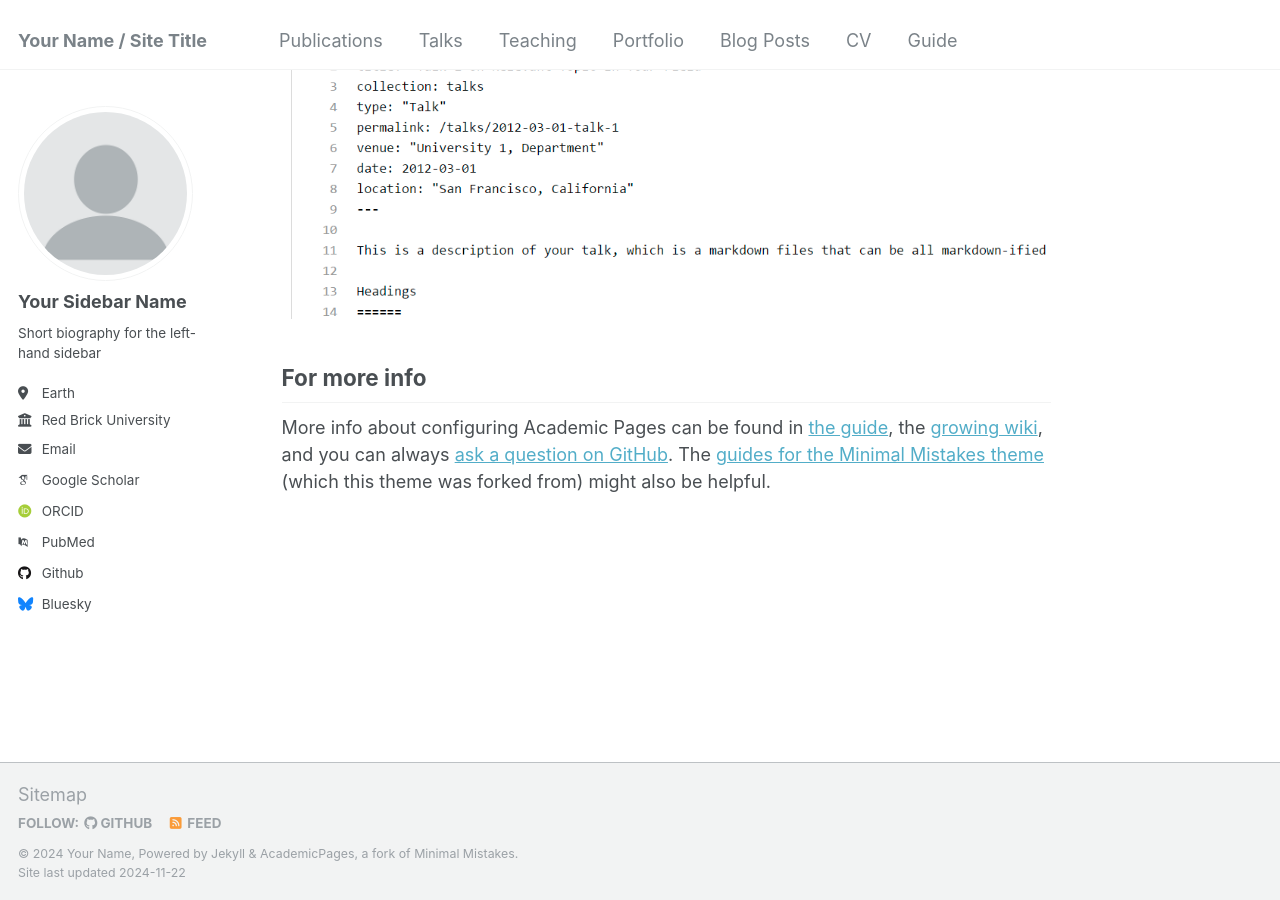
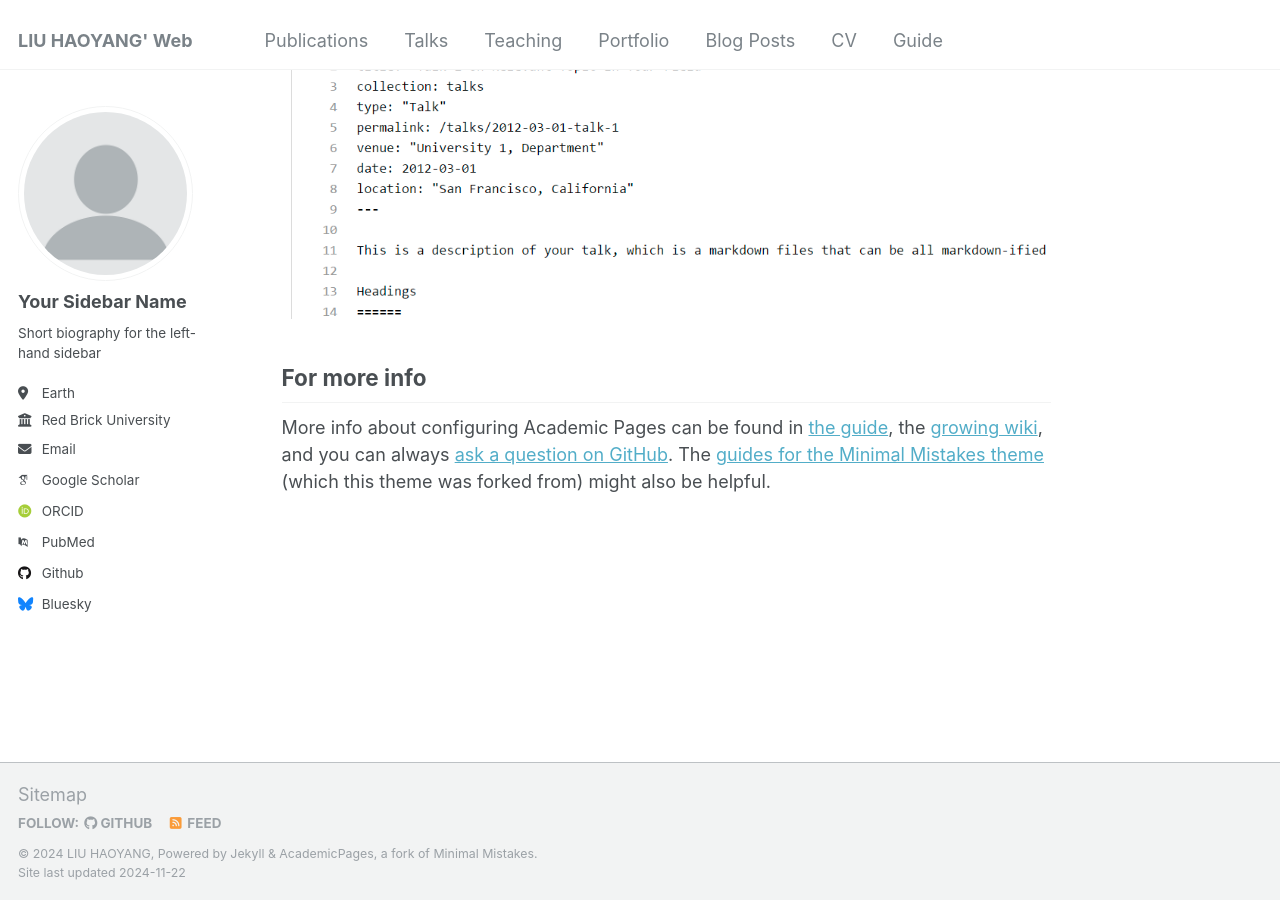
Before and after one commit to LHY-in-universe/LHY-in-universe.github.io, a Jekyll site: the page built from _pages/about.md, in a window 1280 px wide and 900 px high, scrolled down 2643 px. Built offline with Jekyll 4.4.1, drawn with Linux system fonts in a browser that asks for light colours; some web fonts are replaced.

Commit message:
Update _config.yml

```diff
--- a/_config.yml
+++ b/_config.yml
@@ -8,9 +8,9 @@
 
 # Basic Site Settings
 locale                   : "en-US"
-title                    : "Your Name / Site Title"
+title                    : "LIU HAOYANG' Web"
 title_separator          : "-"
-name                     : &name "Your Name"
+name                     : &name "LIU HAOYANG"
 description              : &description "personal description"
 url                      : https://academicpages.github.io # the base hostname & protocol for your site e.g. "https://[your GitHub username].github.io"
 baseurl                  : "" # the subpath of your site, e.g. "/blog"
```
